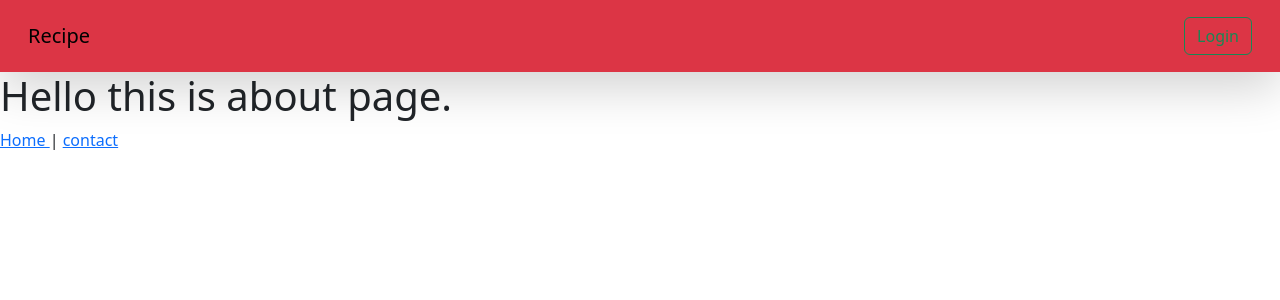
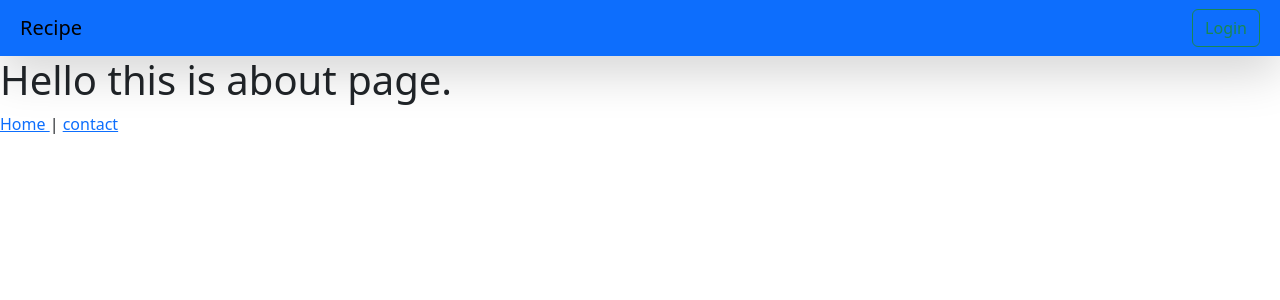
Before and after one commit to Sarveshsingh2007/Django, a Django app: page /about_page/ in a window 1280 px wide. Shown: the top 300 px of the page. Run offline with Django 5.2, Linux system fonts and the light colour scheme.

```diff
--- a/core/core/home/templates/base.html
+++ b/core/core/home/templates/base.html
@@ -17,7 +17,7 @@
 </head>
     <body>
 
-        <nav class="navbar dark p-3 bg-danger shadow-lg">
+        <nav class="navbar dark p-2 bg-primary shadow-lg">
   <div class="container-fluid">
     <a class="navbar-brand">Recipe</a>
     <form class="d-flex" role="search">
```
